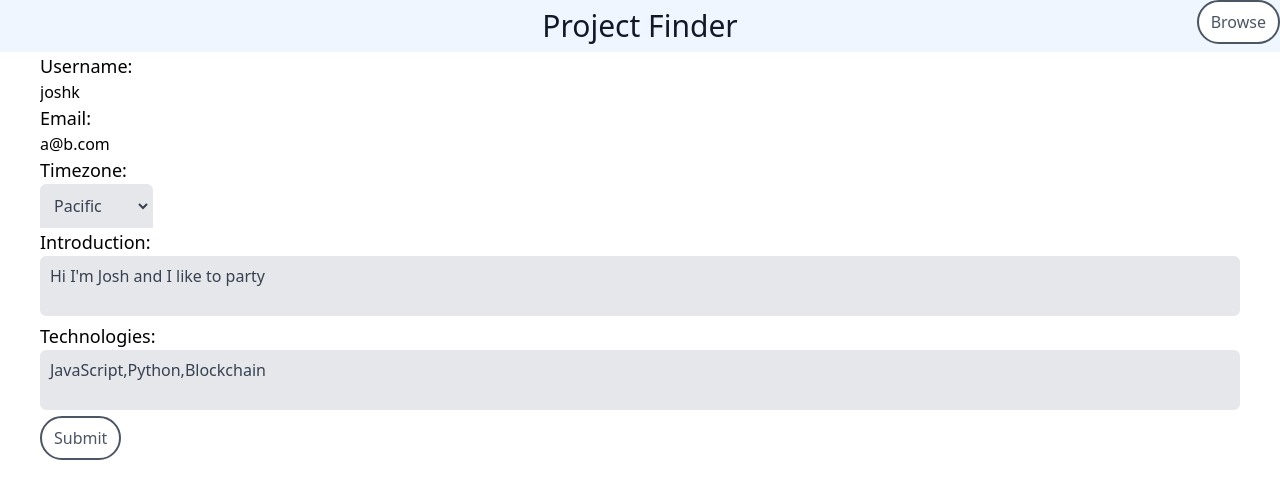
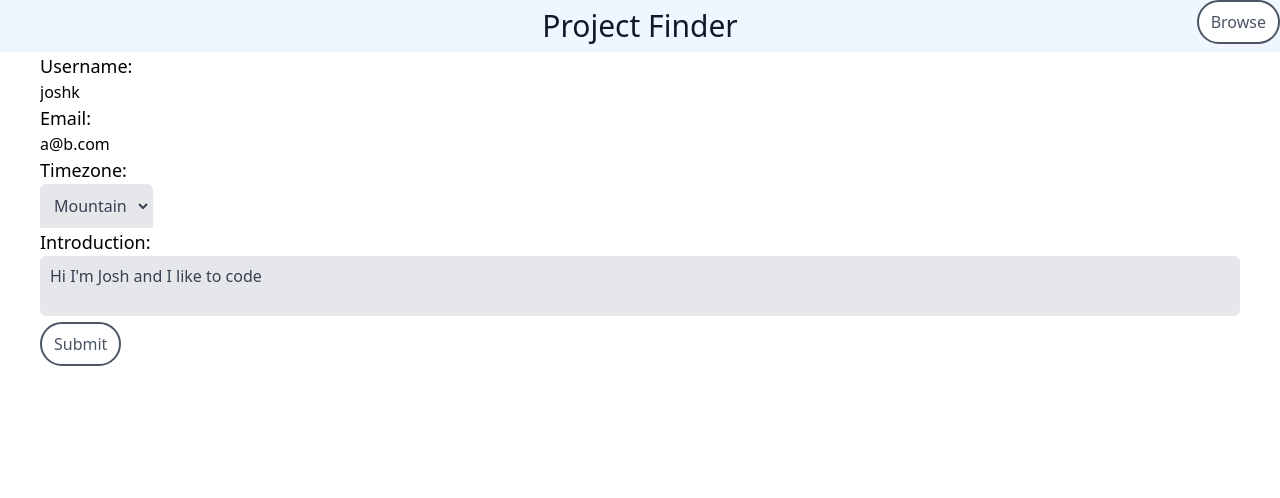
Before and after one commit to kiserd/OSU-CS467-Capstone-Project, a Next.js app in the folder portfolio-project-matching-app/: page /myProfile in a window 1280 px wide. Shown: the top 498 px of the page. Built offline with nearby package versions, Linux system fonts and the light colour scheme.

Commit message:
Add default value to timezone drop down

```diff
--- a/portfolio-project-matching-app/components/InputDropdown.js
+++ b/portfolio-project-matching-app/components/InputDropdown.js
@@ -1,7 +1,7 @@
-const InputDropdown = ({ choices, name, onChange }) => {
+const InputDropdown = ({ choices, name, value, onChange }) => {
     return (
         <div>
-            <select name={name} onChange={onChange} className='p-2 text-gray-700 border-2 border-gray-200 bg-gray-200 rounded-t-md focus:outline-none hover:border-gray-900 focus:bg-white focus:border-purple-500'>
+            <select name={name} value={value} onChange={onChange} className='p-2 text-gray-700 border-2 border-gray-200 bg-gray-200 rounded-t-md focus:outline-none hover:border-gray-900 focus:bg-white focus:border-purple-500'>
                 {choices.map((choice) => {
                     return <option key={choice.id} value={choice.name}>{choice.name}</option>
                 })}
--- a/portfolio-project-matching-app/components/ProfileForm.js
+++ b/portfolio-project-matching-app/components/ProfileForm.js
@@ -25,7 +25,7 @@ const myProfile = () => {
                 username: "joshk",
                 email: "a@b.com",
                 timezone: "Mountain",
-                introduction: "Hi I'm Josh and I like to party",
+                introduction: "Hi I'm Josh and I like to code",
                 technologies: ['JavaScript', 'Python', 'Blockchain']
             }
             // const values =  api.getUserInfo(user)
@@ -65,13 +65,10 @@ const myProfile = () => {
                     <Input value={userProfileValues.email} name="email" onChange={handleInputChange}/>
 
                     <label className={styles.formLabel}>Timezone:</label>
-                    <InputDropdown choices={timezones} name="timezone" onChange={handleInputChange}/>
+                    <InputDropdown choices={timezones} value={userProfileValues.timezone} name="timezone" onChange={handleInputChange}/>
 
                     <label className={styles.formLabel}>Introduction:</label>
                     <Textarea value={userProfileValues.introduction} name="introduction" onChange={handleInputChange}/>
-
-                    <label className={styles.formLabel}>Technologies:</label>
-                    <Textarea value={userProfileValues.technologies} name="technologies" onChange={handleInputChange}/>
 
                     <Button text="Submit"/>
                 </form>
```
